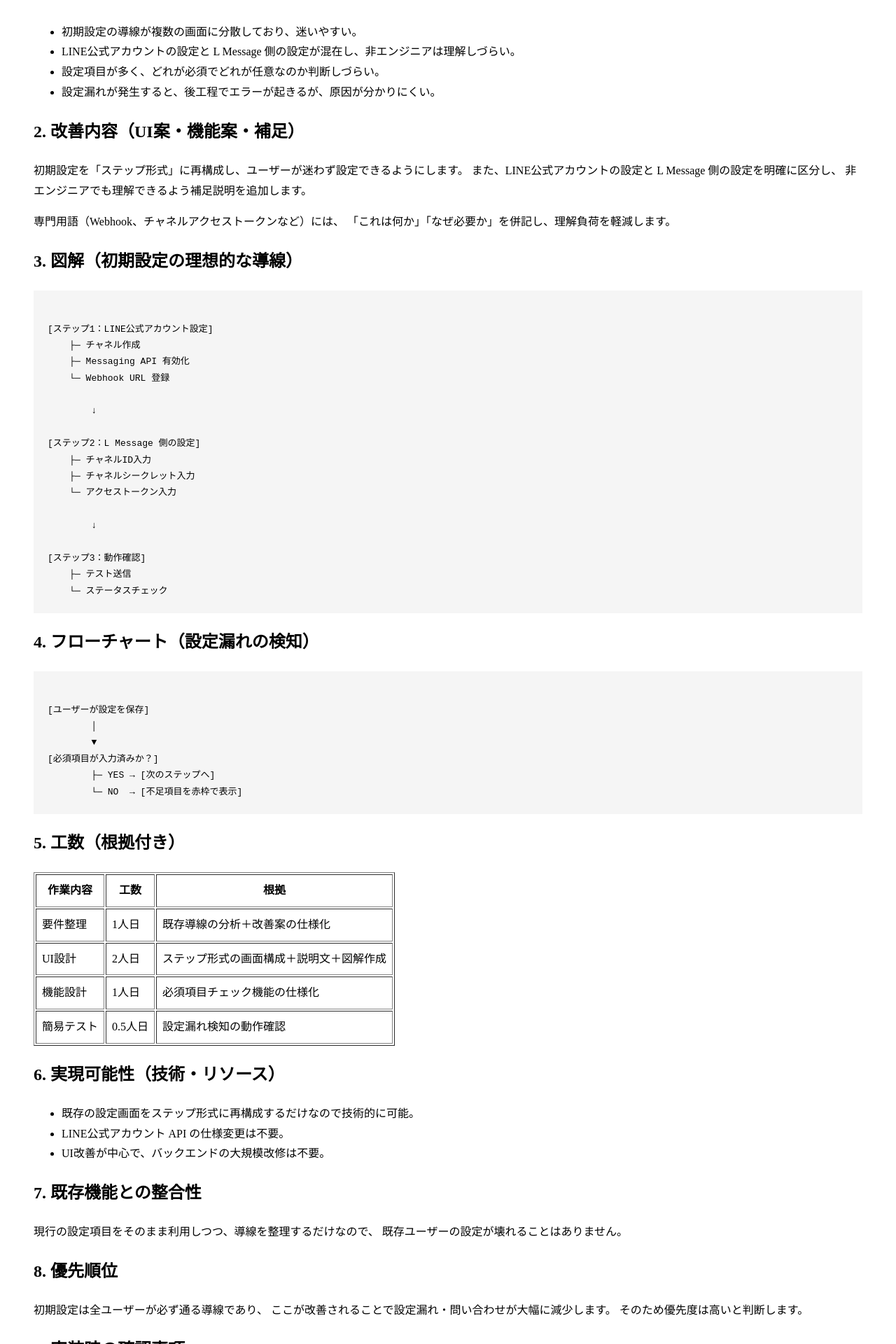
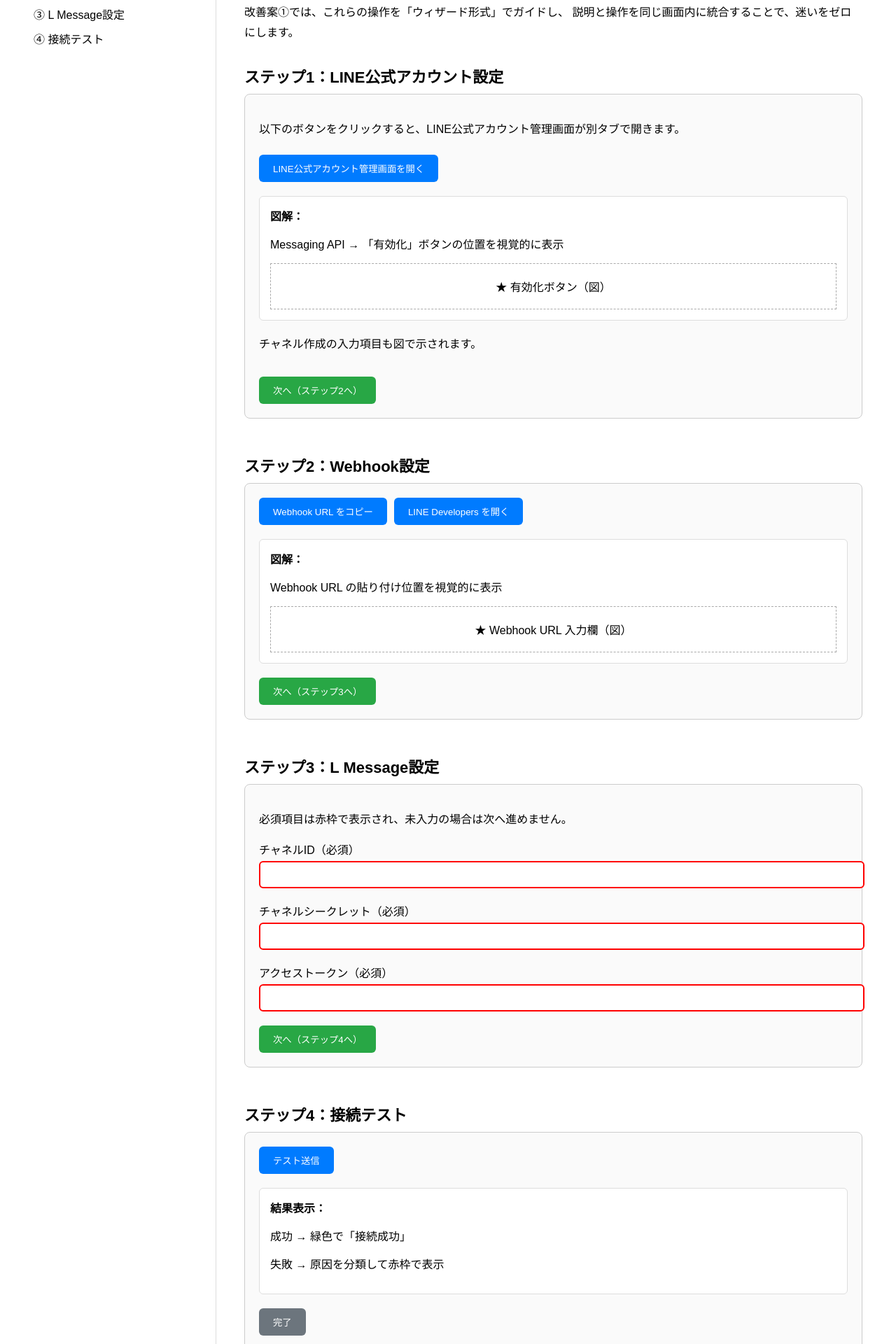
Before and after one commit to test202608/sample, a Next.js app: page /proposal1 in a window 1280 px wide. Shown: the part 180-2100 px from the top of the page at 70% size. Built offline with nearby package versions, Linux system fonts and the light colour scheme.

Commit message:
ブラッシュアップ

```diff
--- a/app/proposal1/page.js
+++ b/app/proposal1/page.js
@@ -1,147 +1,270 @@
 export default function Proposal1() {
   return (
-    <main style={{ padding: "40px", lineHeight: "1.8" }}>
-      <h1>改善案①：初期設定導線の一貫性と分かりやすさの改善</h1>
+    <main style={{ display: "flex", padding: "40px", fontFamily: "sans-serif" }}>
 
-      {/* 1. 具体的な課題点 */}
-      <section>
-        <h2>1. 具体的な課題点</h2>
-        <ul>
-          <li>初期設定の導線が複数の画面に分散しており、迷いやすい。</li>
-          <li>LINE公式アカウントの設定と L Message 側の設定が混在し、非エンジニアは理解しづらい。</li>
-          <li>設定項目が多く、どれが必須でどれが任意なのか判断しづらい。</li>
-          <li>設定漏れが発生すると、後工程でエラーが起きるが、原因が分かりにくい。</li>
+      {/* 左側：ステップ一覧（エルメ風） */}
+      <aside style={{
+        width: "240px",
+        borderRight: "1px solid #ddd",
+        paddingRight: "20px"
+      }}>
+        <h2 style={{ fontSize: "20px", marginBottom: "20px" }}>初期設定ウィザード</h2>
+        <ul style={{ listStyle: "none", padding: 0, lineHeight: "2.2" }}>
+          <li>① LINE公式アカウント設定</li>
+          <li>② Webhook設定</li>
+          <li>③ L Message設定</li>
+          <li>④ 接続テスト</li>
         </ul>
-      </section>
+      </aside>
 
-      {/* 2. 改善内容 */}
-      <section>
-        <h2>2. 改善内容（UI案・機能案・補足）</h2>
-        <p>
-          初期設定を「ステップ形式」に再構成し、ユーザーが迷わず設定できるようにします。
-          また、LINE公式アカウントの設定と L Message 側の設定を明確に区分し、
-          非エンジニアでも理解できるよう補足説明を追加します。
+      {/* 右側：ウィザード画面 */}
+      <section style={{ flex: 1, paddingLeft: "40px" }}>
+
+        <h1 style={{ fontSize: "26px", marginBottom: "20px" }}>
+          改善案①：初期設定導線の改善（ウィザード化）
+        </h1>
+
+        <p style={{ marginBottom: "30px", lineHeight: "1.8" }}>
+          現状の初期設定は、LINE公式アカウント・LINE Developers・L Message の
+          3つのサービスを行き来する必要があり、設定漏れや迷いが発生します。
+          <br />
+          改善案①では、これらの操作を「ウィザード形式」でガイドし、
+          説明と操作を同じ画面内に統合することで、迷いをゼロにします。
         </p>
-        <p>
-          専門用語（Webhook、チャネルアクセストークンなど）には、
-          「これは何か」「なぜ必要か」を併記し、理解負荷を軽減します。
-        </p>
-      </section>
 
-      {/* 3. 図解 */}
-      <section>
-        <h2>3. 図解（初期設定の理想的な導線）</h2>
-        <pre style={{ background: "#f5f5f5", padding: "20px" }}>
-{`
-[ステップ1：LINE公式アカウント設定]
-    ├─ チャネル作成
-    ├─ Messaging API 有効化
-    └─ Webhook URL 登録
+        {/* ステップ1 */}
+        <div style={{ marginBottom: "50px" }}>
+          <h2 style={{ fontSize: "22px", marginBottom: "10px" }}>ステップ1：LINE公式アカウント設定</h2>
 
-        ↓
+          <div style={{
+            border: "1px solid #ccc",
+            padding: "20px",
+            borderRadius: "8px",
+            background: "#fafafa"
+          }}>
+            <p>以下のボタンをクリックすると、LINE公式アカウント管理画面が別タブで開きます。</p>
 
-[ステップ2：L Message 側の設定]
-    ├─ チャネルID入力
-    ├─ チャネルシークレット入力
-    └─ アクセストークン入力
+            <button style={{
+              background: "#007bff",
+              color: "#fff",
+              padding: "10px 20px",
+              border: "none",
+              borderRadius: "6px",
+              cursor: "pointer",
+              marginTop: "10px"
+            }}>
+              LINE公式アカウント管理画面を開く
+            </button>
 
-        ↓
+            <div style={{
+              marginTop: "20px",
+              padding: "15px",
+              background: "#fff",
+              border: "1px solid #ddd",
+              borderRadius: "6px"
+            }}>
+              <strong>図解：</strong>
+              <p>Messaging API → 「有効化」ボタンの位置を視覚的に表示</p>
+              <div style={{
+                border: "1px dashed #aaa",
+                padding: "20px",
+                textAlign: "center",
+                marginTop: "10px"
+              }}>
+                ★ 有効化ボタン（図）
+              </div>
+            </div>
 
-[ステップ3：動作確認]
-    ├─ テスト送信
-    └─ ステータスチェック
-`}
-        </pre>
-      </section>
+            <p style={{ marginTop: "20px" }}>
+              チャネル作成の入力項目も図で示されます。
+            </p>
 
-      {/* 4. フローチャート */}
-      <section>
-        <h2>4. フローチャート（設定漏れの検知）</h2>
-        <pre style={{ background: "#f5f5f5", padding: "20px" }}>
-{`
-[ユーザーが設定を保存]
-        │
-        ▼
-[必須項目が入力済みか？]
-        ├─ YES → [次のステップへ]
-        └─ NO  → [不足項目を赤枠で表示]
-`}
-        </pre>
-      </section>
+            <button style={{
+              marginTop: "20px",
+              background: "#28a745",
+              color: "#fff",
+              padding: "10px 20px",
+              border: "none",
+              borderRadius: "6px",
+              cursor: "pointer"
+            }}>
+              次へ（ステップ2へ）
+            </button>
+          </div>
+        </div>
 
-      {/* 5. 工数 */}
-      <section>
-        <h2>5. 工数（根拠付き）</h2>
-        <table border="1" cellPadding="8">
-          <thead>
-            <tr>
-              <th>作業内容</th>
-              <th>工数</th>
-              <th>根拠</th>
-            </tr>
-          </thead>
-          <tbody>
-            <tr>
-              <td>要件整理</td>
-              <td>1人日</td>
-              <td>既存導線の分析＋改善案の仕様化</td>
-            </tr>
-            <tr>
-              <td>UI設計</td>
-              <td>2人日</td>
-              <td>ステップ形式の画面構成＋説明文＋図解作成</td>
-            </tr>
-            <tr>
-              <td>機能設計</td>
-              <td>1人日</td>
-              <td>必須項目チェック機能の仕様化</td>
-            </tr>
-            <tr>
-              <td>簡易テスト</td>
-              <td>0.5人日</td>
-              <td>設定漏れ検知の動作確認</td>
-            </tr>
-          </tbody>
-        </table>
-      </section>
+        {/* ステップ2 */}
+        <div style={{ marginBottom: "50px" }}>
+          <h2 style={{ fontSize: "22px", marginBottom: "10px" }}>ステップ2：Webhook設定</h2>
 
-      {/* 6. 実現可能性 */}
-      <section>
-        <h2>6. 実現可能性（技術・リソース）</h2>
-        <ul>
-          <li>既存の設定画面をステップ形式に再構成するだけなので技術的に可能。</li>
-          <li>LINE公式アカウント API の仕様変更は不要。</li>
-          <li>UI改善が中心で、バックエンドの大規模改修は不要。</li>
-        </ul>
-      </section>
+          <div style={{
+            border: "1px solid #ccc",
+            padding: "20px",
+            borderRadius: "8px",
+            background: "#fafafa"
+          }}>
+            <button style={{
+              background: "#007bff",
+              color: "#fff",
+              padding: "10px 20px",
+              border: "none",
+              borderRadius: "6px",
+              cursor: "pointer"
+            }}>
+              Webhook URL をコピー
+            </button>
 
-      {/* 7. 既存機能との整合性 */}
-      <section>
-        <h2>7. 既存機能との整合性</h2>
-        <p>
-          現行の設定項目をそのまま利用しつつ、導線を整理するだけなので、
-          既存ユーザーの設定が壊れることはありません。
-        </p>
-      </section>
+            <button style={{
+              background: "#007bff",
+              color: "#fff",
+              padding: "10px 20px",
+              border: "none",
+              borderRadius: "6px",
+              cursor: "pointer",
+              marginLeft: "10px"
+            }}>
+              LINE Developers を開く
+            </button>
 
-      {/* 8. 優先順位 */}
-      <section>
-        <h2>8. 優先順位</h2>
-        <p>
-          初期設定は全ユーザーが必ず通る導線であり、
-          ここが改善されることで設定漏れ・問い合わせが大幅に減少します。
-          そのため優先度は高いと判断します。
-        </p>
-      </section>
+            <div style={{
+              marginTop: "20px",
+              padding: "15px",
+              background: "#fff",
+              border: "1px solid #ddd",
+              borderRadius: "6px"
+            }}>
+              <strong>図解：</strong>
+              <p>Webhook URL の貼り付け位置を視覚的に表示</p>
+              <div style={{
+                border: "1px dashed #aaa",
+                padding: "20px",
+                textAlign: "center",
+                marginTop: "10px"
+              }}>
+                ★ Webhook URL 入力欄（図）
+              </div>
+            </div>
 
-      {/* 9. 確認事項 */}
-      <section>
-        <h2>9. 実装時の確認事項</h2>
-        <ul>
-          <li>LINE公式アカウント API の仕様変更がないか</li>
-          <li>既存ユーザーの設定が破壊されないか</li>
-          <li>ステップ形式に変更しても操作負荷が増えないか</li>
-        </ul>
+            <button style={{
+              marginTop: "20px",
+              background: "#28a745",
+              color: "#fff",
+              padding: "10px 20px",
+              border: "none",
+              borderRadius: "6px",
+              cursor: "pointer"
+            }}>
+              次へ（ステップ3へ）
+            </button>
+          </div>
+        </div>
+
+        {/* ステップ3 */}
+        <div style={{ marginBottom: "50px" }}>
+          <h2 style={{ fontSize: "22px", marginBottom: "10px" }}>ステップ3：L Message設定</h2>
+
+          <div style={{
+            border: "1px solid #ccc",
+            padding: "20px",
+            borderRadius: "8px",
+            background: "#fafafa"
+          }}>
+            <p>必須項目は赤枠で表示され、未入力の場合は次へ進めません。</p>
+
+            <div style={{ marginTop: "20px" }}>
+              <label>チャネルID（必須）</label>
+              <input style={{
+                width: "100%",
+                padding: "10px",
+                border: "2px solid red",
+                borderRadius: "6px",
+                marginTop: "5px"
+              }} />
+            </div>
+
+            <div style={{ marginTop: "20px" }}>
+              <label>チャネルシークレット（必須）</label>
+              <input style={{
+                width: "100%",
+                padding: "10px",
+                border: "2px solid red",
+                borderRadius: "6px",
+                marginTop: "5px"
+              }} />
+            </div>
+
+            <div style={{ marginTop: "20px" }}>
+              <label>アクセストークン（必須）</label>
+              <input style={{
+                width: "100%",
+                padding: "10px",
+                border: "2px solid red",
+                borderRadius: "6px",
+                marginTop: "5px"
+              }} />
+            </div>
+
+            <button style={{
+              marginTop: "20px",
+              background: "#28a745",
+              color: "#fff",
+              padding: "10px 20px",
+              border: "none",
+              borderRadius: "6px",
+              cursor: "pointer"
+            }}>
+              次へ（ステップ4へ）
+            </button>
+          </div>
+        </div>
+
+        {/* ステップ4 */}
+        <div style={{ marginBottom: "50px" }}>
+          <h2 style={{ fontSize: "22px", marginBottom: "10px" }}>ステップ4：接続テスト</h2>
+
+          <div style={{
+            border: "1px solid #ccc",
+            padding: "20px",
+            borderRadius: "8px",
+            background: "#fafafa"
+          }}>
+            <button style={{
+              background: "#007bff",
+              color: "#fff",
+              padding: "10px 20px",
+              border: "none",
+              borderRadius: "6px",
+              cursor: "pointer"
+            }}>
+              テスト送信
+            </button>
+
+            <div style={{
+              marginTop: "20px",
+              padding: "15px",
+              background: "#fff",
+              border: "1px solid #ddd",
+              borderRadius: "6px"
+            }}>
+              <strong>結果表示：</strong>
+              <p>成功 → 緑色で「接続成功」</p>
+              <p>失敗 → 原因を分類して赤枠で表示</p>
+            </div>
+
+            <button style={{
+              marginTop: "20px",
+              background: "#6c757d",
+              color: "#fff",
+              padding: "10px 20px",
+              border: "none",
+              borderRadius: "6px",
+              cursor: "pointer"
+            }}>
+              完了
+            </button>
+          </div>
+        </div>
+
       </section>
     </main>
   );
```
